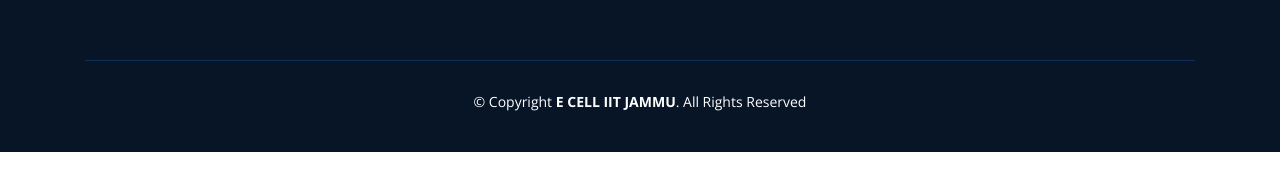
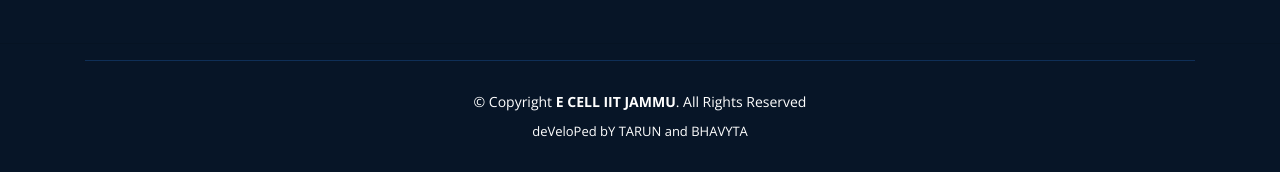
Before and after one commit to ecell-iitjammu/home, a plain HTML site: page index.html in a window 1280 px wide. Shown: the part 3175-3347 px from the top of the page. Drawn offline with nearby package versions, Linux system fonts and the light colour scheme.

Commit message:
Update index.html

```diff
--- a/index.html
+++ b/index.html
@@ -543,6 +543,7 @@
         &copy; Copyright <strong><span>E CELL IIT JAMMU</span></strong>. All Rights Reserved
       </div>
       <div class="credits">
+        deVeloPed bY TARUN and BHAVYTA
         <!-- All the links in the footer should remain intact. -->
         <!-- You can delete the links only if you purchased the pro version. -->
         <!-- Licensing information: https://bootstrapmade.com/license/ -->
```
